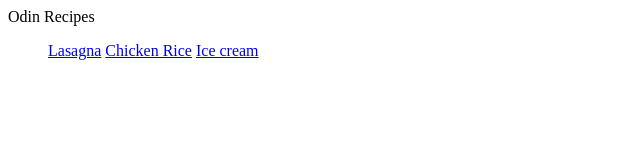
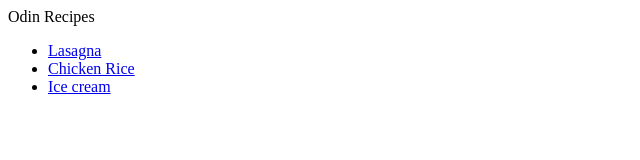
Before and after one commit to kairayzo/odin-recipes, a plain HTML site: page index.html in a window 1280 px wide. Shown: the whole page, without its empty margins (0-640 px from the left). Drawn offline with Linux system fonts and the light colour scheme.

Commit message:
Change links in index.html to an ordered list

```diff
--- a/index.html
+++ b/index.html
@@ -7,9 +7,9 @@
     <body>
         Odin Recipes
         <ul>
-            <a href="./recipes/lasagna.html">Lasagna</a>
-            <a href="./recipes/chicken-rice.html">Chicken Rice</a>
-            <a href="./recipes/ice-cream.html">Ice cream</a>
+            <li><a href="./recipes/lasagna.html">Lasagna</a></li>
+            <li><a href="./recipes/chicken-rice.html">Chicken Rice</a></li>
+            <li><a href="./recipes/ice-cream.html">Ice cream</a></li>
         </ul>
     </body>
 </html>
```
